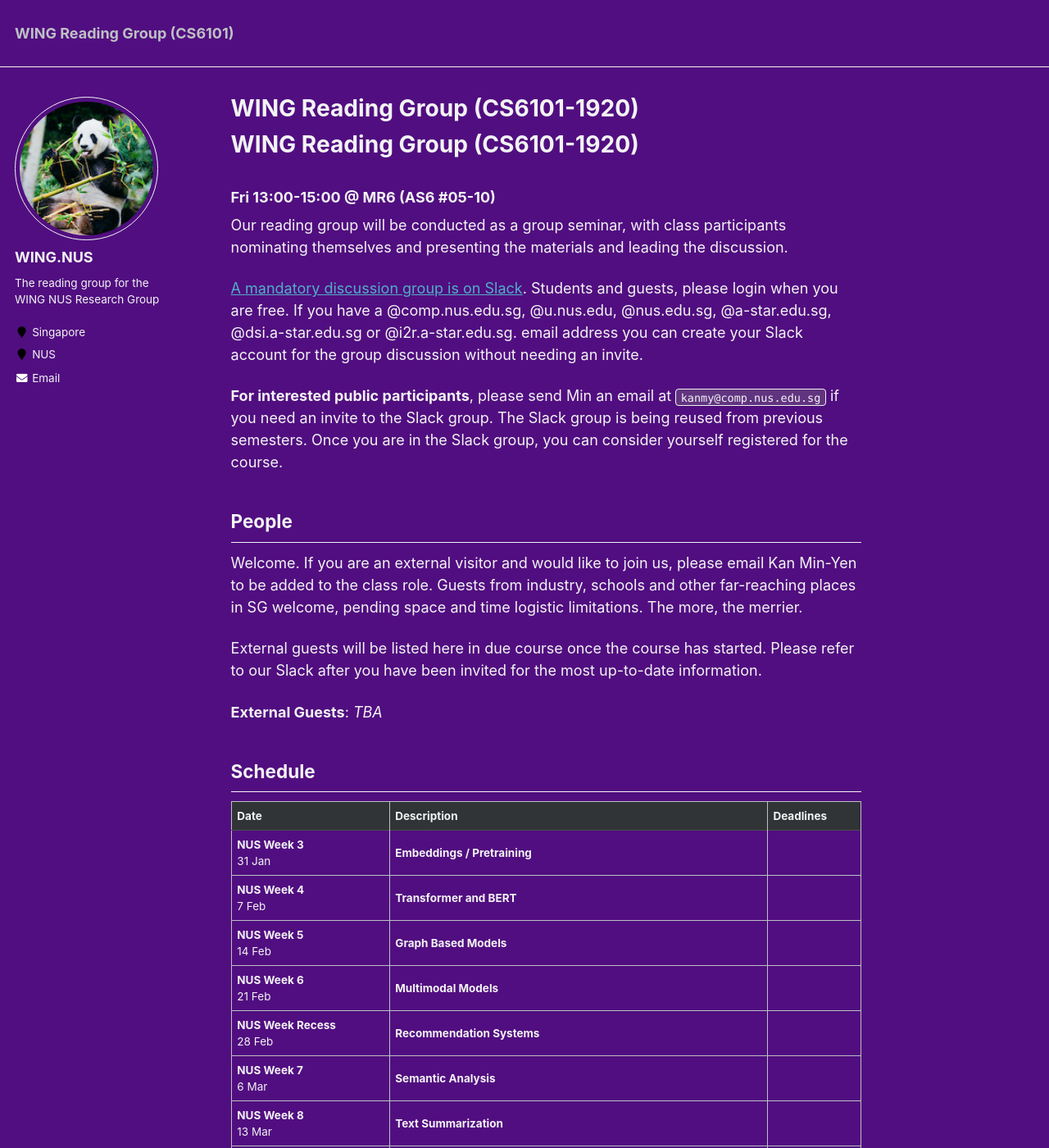
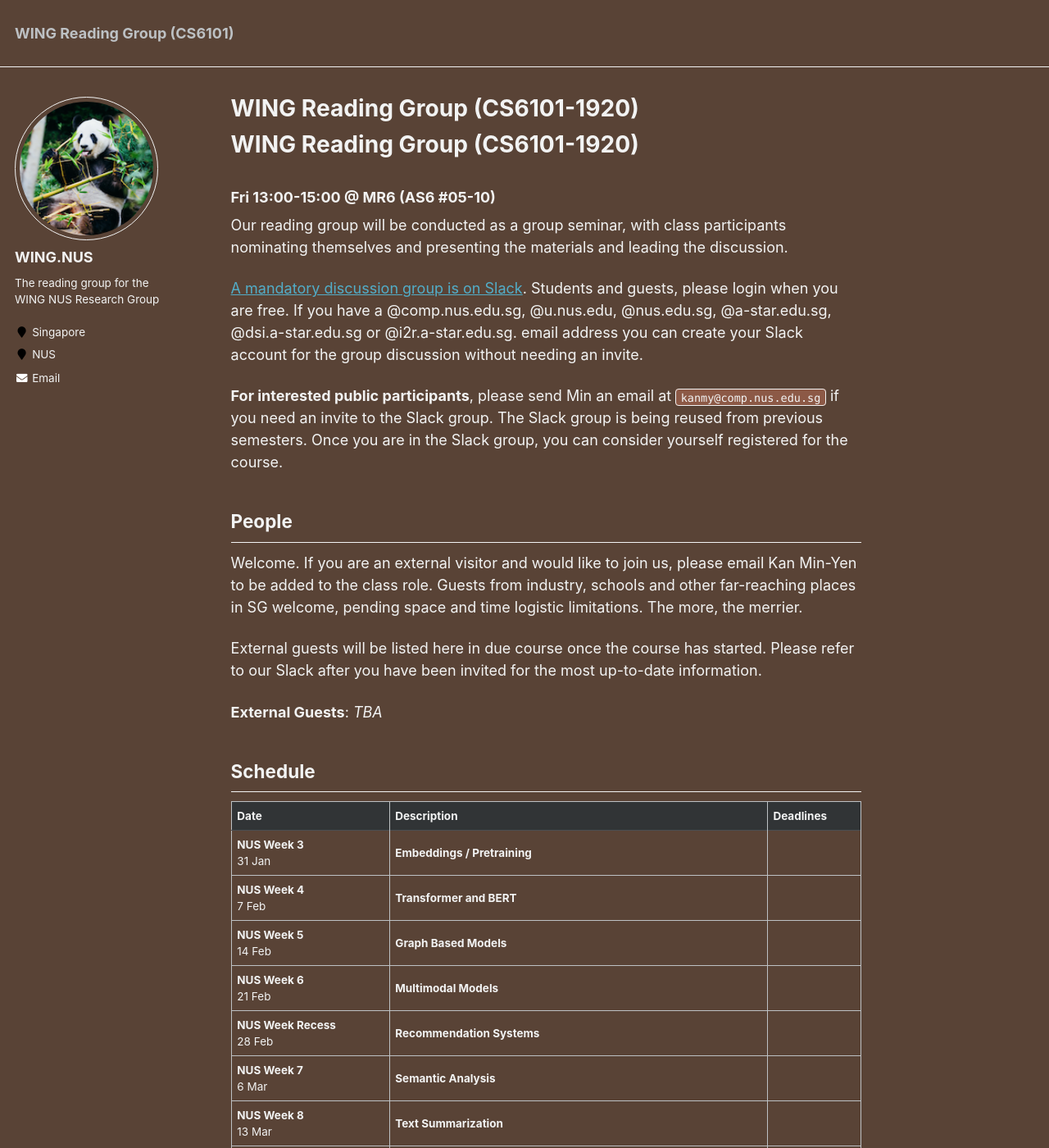
Before and after one commit to WING-NUS/cs6101, a Jekyll site: the page built from index.md, in a window 1280 px wide and 1400 px high. Shown: the whole window at 82% size. Built offline with Jekyll 4.4.1, drawn with Linux system fonts in a browser that asks for light colours; our own code applies the rules of GitHub Pages for plain Markdown files.

Commit message:
Brown color scheme.

```diff
--- a/_sass/_variables.scss
+++ b/_sass/_variables.scss
@@ -56,8 +56,8 @@ $light-gray                 : mix(#fff, $gray, 50%);
 $lighter-gray               : mix(#fff, $gray, 90%);
 
 $body-color                 : #fff;
-$background-color           : #510E80; /* #fff */
-$code-background-color      : #613480; /* #fafafa */
+$background-color           : #594336; /* #fff */
+$code-background-color      : #8C5946; /* #fafafa */
 $code-background-color-dark : $light-gray;
 $text-color                 : $lighter-gray; /* $dark-gray; */
 $border-color               : $lighter-gray;
```
